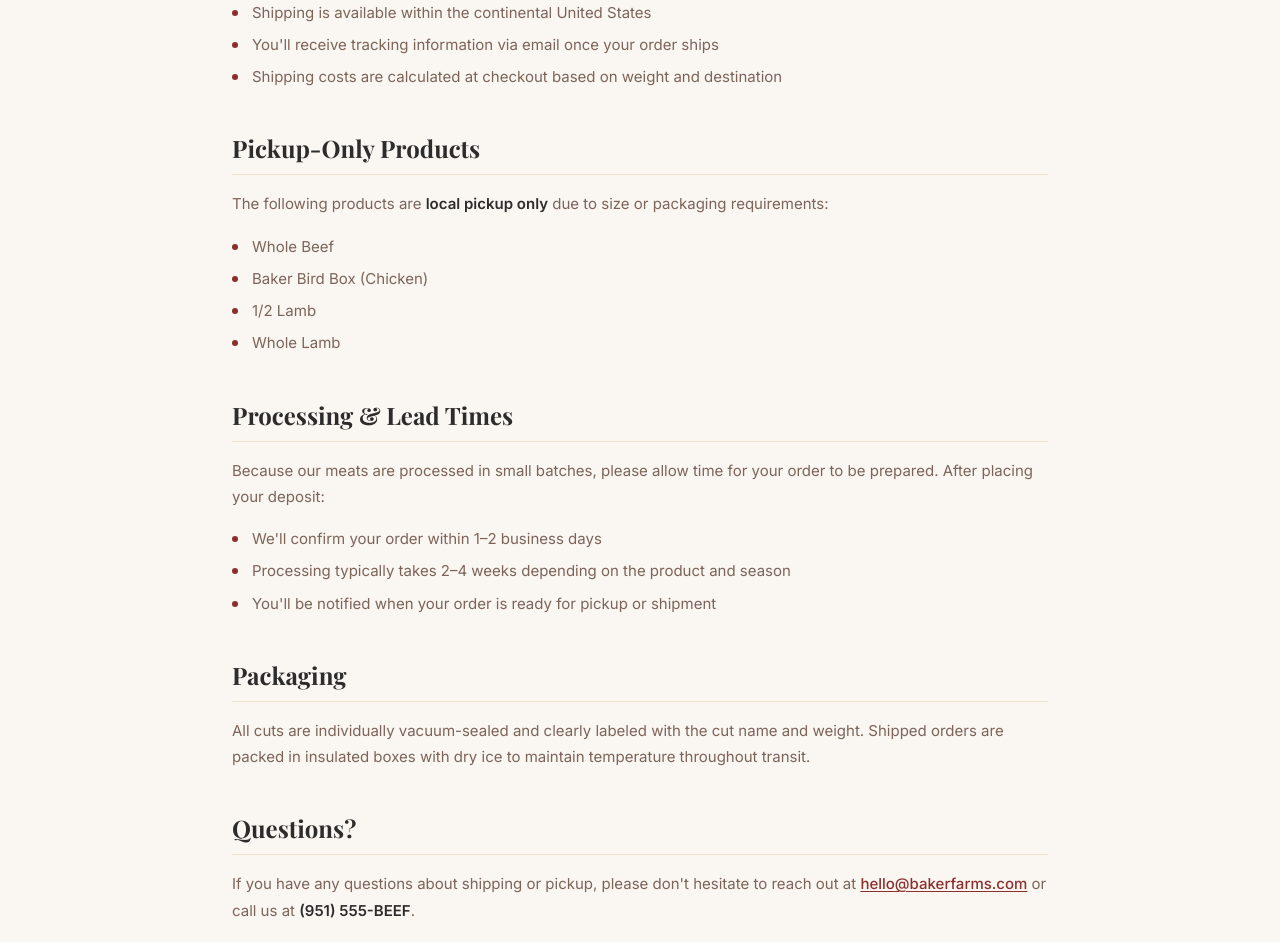
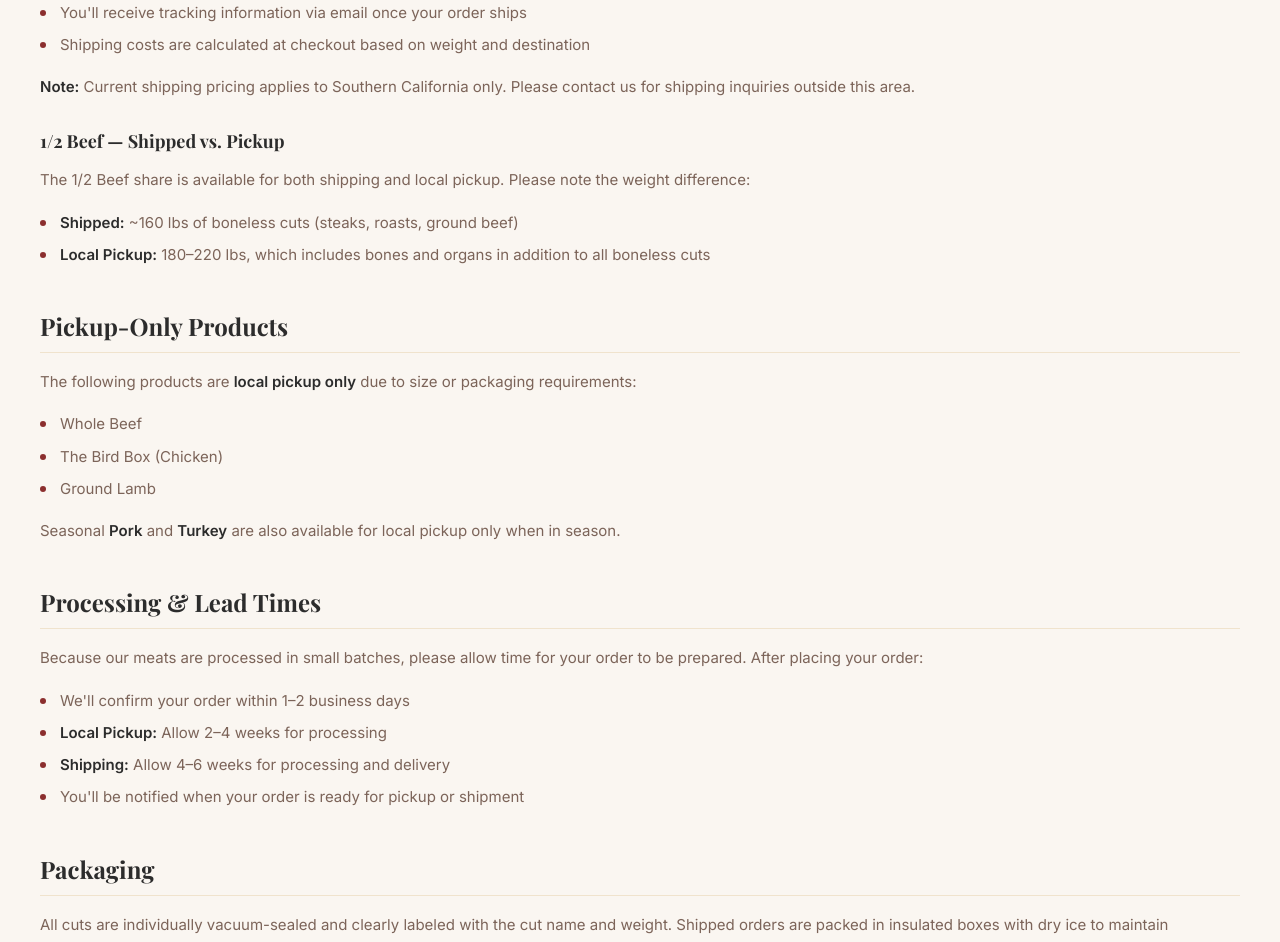
Before and after one commit to tdmgmrkt-arch/baker-farms, a Next.js app: page /shipping in a window 1280 px wide. Shown: the part 920-1862 px from the top of the page. Built offline with nearby package versions, Linux system fonts and the light colour scheme.

Commit message:
latest changes 3/19

```diff
--- a/src/app/faq/page.tsx
+++ b/src/app/faq/page.tsx
@@ -16,30 +16,30 @@ export default function FAQPage() {
 
       <h3>How do I place an order?</h3>
       <p>
-        Browse our products on the homepage and click <strong>"Reserve Now"</strong>{" "}
-        on any product. You'll be taken to a secure checkout page to pay your 50%
-        deposit. Once your deposit is received, we'll confirm your order within
-        1–2 business days.
+        Browse our products on the homepage and click{" "}
+        <strong>&quot;Order Now&quot;</strong> on any product. You'll be taken to
+        a secure checkout page to complete your full payment. Once payment is
+        received, we'll confirm your order within 1–2 business days.
       </p>
 
-      <h3>What does "50% deposit to reserve" mean?</h3>
+      <h3>How does payment work?</h3>
       <p>
-        Because our meats are processed in small batches, we require a 50% deposit
-        to secure your share. The remaining balance is due when your order is
-        ready for pickup or before it ships. Final pricing is based on actual
-        hanging weight.
+        Full payment is required at checkout to secure your order. All payments
+        are processed securely through Stripe. Final pricing is based on actual
+        hanging weight and may be adjusted slightly after processing.
       </p>
 
       <h3>Can I customize my order or choose specific cuts?</h3>
       <p>
         Our shares come with a standard cut list, but we're happy to work with
-        you on preferences when possible. Contact us after placing your deposit
-        to discuss any special requests.
+        you on preferences when possible. Contact us after placing your order to
+        discuss any special requests. Custom cuts are available on the 1/2 and
+        Whole Beef local pickup options.
       </p>
 
       <h2>Our Meats</h2>
 
-      <h3>What does "grass-fed and finished" mean?</h3>
+      <h3>What does &quot;grass-fed and finished&quot; mean?</h3>
       <p>
         Our cattle are raised on pasture their entire lives and are never
         transitioned to grain feed in a feedlot. They eat grass from start to
@@ -64,13 +64,12 @@ export default function FAQPage() {
       <h3>How much freezer space do I need?</h3>
       <p>Each share requires different amounts of space:</p>
       <ul>
-        <li><strong>Baker Beef Box (1/8):</strong> 1–2 cubic feet</li>
+        <li><strong>The Beef Box (1/8):</strong> 1–2 cubic feet</li>
         <li><strong>1/4 Beef:</strong> 2–4 cubic feet</li>
-        <li><strong>1/2 Beef:</strong> 5–7 cubic feet</li>
+        <li><strong>1/2 Beef:</strong> 7–10 cubic feet</li>
         <li><strong>Whole Beef:</strong> 14–20 cubic feet</li>
-        <li><strong>Baker Bird Box:</strong> 1–2 cubic feet</li>
-        <li><strong>1/2 Lamb:</strong> ~1 cubic foot</li>
-        <li><strong>Whole Lamb:</strong> ~2 cubic feet</li>
+        <li><strong>The Bird Box:</strong> 1–2 cubic feet</li>
+        <li><strong>Ground Lamb:</strong> ~1 cubic foot</li>
       </ul>
 
       <h3>How long will the meat last in the freezer?</h3>
@@ -84,10 +83,18 @@ export default function FAQPage() {
 
       <h3>Which products can be shipped?</h3>
       <p>
-        The <strong>Baker Beef Box</strong>, <strong>1/4 Beef</strong>, and{" "}
-        <strong>1/2 Beef</strong> are available for shipping within the
-        continental United States. All other products are local pickup only in
-        Winchester, CA.
+        The <strong>Beef Box</strong>, <strong>1/4 Beef</strong>, and{" "}
+        <strong>1/2 Beef</strong> are available for shipping within Southern
+        California. The 1/2 Beef is also available for local pickup. All other
+        products are local pickup only in Winchester, CA.
+      </p>
+
+      <h3>Why is the 1/2 Beef a different weight for shipping vs. pickup?</h3>
+      <p>
+        Shipped 1/2 Beef orders are approximately <strong>160 lbs</strong> of
+        boneless cuts (steaks, roasts, ground beef). Local pickup orders are{" "}
+        <strong>180–220 lbs</strong> because they include bones and organs in
+        addition to all boneless cuts.
       </p>
 
       <h3>How is meat shipped?</h3>
@@ -104,7 +111,13 @@ export default function FAQPage() {
         cooler if you're traveling more than 30 minutes.
       </p>
 
-      <h2>Payment</h2>
+      <h3>How long does it take to receive my order?</h3>
+      <ul>
+        <li><strong>Local Pickup:</strong> Allow 2–4 weeks for processing</li>
+        <li><strong>Shipping:</strong> Allow 4–6 weeks for processing and delivery</li>
+      </ul>
+
+      <h2>Payment & Cancellations</h2>
 
       <h3>What payment methods do you accept?</h3>
       <p>
@@ -112,18 +125,19 @@ export default function FAQPage() {
         payment information is never stored on our servers.
       </p>
 
-      <h3>Is my deposit refundable?</h3>
+      <h3>What is your cancellation policy?</h3>
       <p>
-        Deposits are fully refundable if you cancel before your animal enters
-        processing. Once processing begins, deposits are non-refundable. See our{" "}
-        <a href="/returns">Return Policy</a> for full details.
+        If you need to cancel your order, please contact us as soon as possible.
+        Cancellations made before your animal enters processing are eligible for
+        a full refund. Once processing has begun, orders are non-refundable. See
+        our <a href="/returns">Return Policy</a> for full details.
       </p>
 
       <h2>Still Have Questions?</h2>
       <p>
         We're here to help. Reach out to us at{" "}
-        <a href="mailto:hello@bakerfarms.com">hello@bakerfarms.com</a> or call{" "}
-        <strong>(951) 555-BEEF</strong> and we'll be happy to assist you.
+        <a href="mailto:bakermeatco@gmail.com">bakermeatco@gmail.com</a> or call{" "}
+        <strong>(951) 348-0235</strong> and we'll be happy to assist you.
       </p>
     </PolicyLayout>
   );
--- a/src/app/privacy/page.tsx
+++ b/src/app/privacy/page.tsx
@@ -16,10 +16,11 @@ export default function PrivacyPage() {
         <strong>Effective Date:</strong> January 1, 2026
       </p>
       <p>
-        Baker Farms Premium Meats ("we," "our," or "us") respects your privacy
-        and is committed to protecting the personal information you share with
-        us. This Privacy Policy explains how we collect, use, and safeguard your
-        information when you visit our website or place an order.
+        Baker Farms Premium Meats (&quot;we,&quot; &quot;our,&quot; or
+        &quot;us&quot;) respects your privacy and is committed to protecting the
+        personal information you share with us. This Privacy Policy explains how
+        we collect, use, and safeguard your information when you visit our
+        website or place an order.
       </p>
 
       <h2>Information We Collect</h2>
@@ -65,7 +66,7 @@ export default function PrivacyPage() {
         All payment transactions are processed through{" "}
         <strong>Stripe</strong>, a PCI-DSS Level 1 certified payment processor.
         We do not store your credit card number or full payment details on our
-        servers. Stripe's security practices can be reviewed at{" "}
+        servers. Stripe&apos;s security practices can be reviewed at{" "}
         <a href="https://stripe.com/privacy" target="_blank" rel="noopener noreferrer">
           stripe.com/privacy
         </a>.
@@ -109,8 +110,8 @@ export default function PrivacyPage() {
         </li>
       </ul>
       <p>
-        You can control cookie preferences through your browser settings. Disabling
-        cookies may affect some website functionality.
+        You can control cookie preferences through your browser settings.
+        Disabling cookies may affect some website functionality.
       </p>
 
       <h2>Your Rights</h2>
@@ -149,9 +150,10 @@ export default function PrivacyPage() {
       </p>
       <ul>
         <li>
-          Email: <a href="mailto:hello@bakerfarms.com">hello@bakerfarms.com</a>
+          Email:{" "}
+          <a href="mailto:bakermeatco@gmail.com">bakermeatco@gmail.com</a>
         </li>
-        <li>Phone: (951) 555-BEEF</li>
+        <li>Phone: (951) 348-0235</li>
         <li>Address: Baker Farms, Winchester, California</li>
       </ul>
     </PolicyLayout>
--- a/src/app/returns/page.tsx
+++ b/src/app/returns/page.tsx
@@ -37,25 +37,21 @@ export default function ReturnsPage() {
         issue so we can assess and respond quickly.
       </p>
 
-      <h2>Deposits</h2>
+      <h2>Payments & Cancellations</h2>
       <p>
-        All orders require a <strong>50% deposit</strong> to reserve your share.
-        Deposits are refundable under the following conditions:
+        All orders require <strong>full payment at checkout</strong> to secure
+        your share. Payments are processed securely through Stripe.
       </p>
       <ul>
         <li>
-          <strong>Cancellation before processing:</strong> Full deposit refund if
-          you cancel before your animal enters processing
+          <strong>Cancellation before processing:</strong> Full refund if you
+          cancel before your animal enters processing
         </li>
         <li>
-          <strong>Cancellation during processing:</strong> Deposits are
+          <strong>Cancellation during or after processing:</strong> Orders are
           non-refundable once your animal has entered the processing stage
         </li>
       </ul>
-      <p>
-        The remaining balance is due upon pickup or before shipping. Final
-        pricing is based on the actual hanging weight of your animal.
-      </p>
 
       <h2>What We Cannot Accept</h2>
       <p>
@@ -75,9 +71,9 @@ export default function ReturnsPage() {
       </p>
       <ul>
         <li>
-          Email: <a href="mailto:hello@bakerfarms.com">hello@bakerfarms.com</a>
+          Email: <a href="mailto:bakermeatco@gmail.com">bakermeatco@gmail.com</a>
         </li>
-        <li>Phone: (951) 555-BEEF</li>
+        <li>Phone: (951) 348-0235</li>
       </ul>
       <p>
         We review all claims promptly and will respond within{" "}
--- a/src/app/shipping/page.tsx
+++ b/src/app/shipping/page.tsx
@@ -10,7 +10,7 @@ export default function ShippingPage() {
   return (
     <PolicyLayout
       title="Shipping Information"
-      subtitle="How we get premium pasture-raised meats from our farm to your freezer."
+      subtitle="How we get premium pasture-raised meats from our farms to your freezer."
     >
       <h2>Delivery Methods</h2>
       <p>
@@ -22,7 +22,7 @@ export default function ShippingPage() {
       <h3>Local Pickup — Winchester, CA</h3>
       <p>
         All products are available for local pickup at our farm in Winchester,
-        California. After your order is processed and your meat is ready, we'll
+        California. After your order is confirmed and your meat is ready, we'll
         contact you to schedule a convenient pickup time.
       </p>
       <ul>
@@ -33,16 +33,36 @@ export default function ShippingPage() {
 
       <h3>Shipping — Select Products</h3>
       <p>
-        The <strong>Baker Beef Box (1/8 Beef)</strong>, <strong>1/4 Beef</strong>,
+        The <strong>Beef Box (1/8 Beef)</strong>, <strong>1/4 Beef</strong>,
         and <strong>1/2 Beef</strong> shares are available for shipping. We ship
         using insulated packaging with dry ice to ensure your meat stays frozen
         during transit.
       </p>
       <ul>
         <li>Orders are shipped Monday–Wednesday to avoid weekend delays</li>
-        <li>Shipping is available within the continental United States</li>
         <li>You'll receive tracking information via email once your order ships</li>
         <li>Shipping costs are calculated at checkout based on weight and destination</li>
+      </ul>
+      <p>
+        <strong>Note:</strong> Current shipping pricing applies to Southern
+        California only. Please contact us for shipping inquiries outside this
+        area.
+      </p>
+
+      <h3>1/2 Beef — Shipped vs. Pickup</h3>
+      <p>
+        The 1/2 Beef share is available for both shipping and local pickup.
+        Please note the weight difference:
+      </p>
+      <ul>
+        <li>
+          <strong>Shipped:</strong> ~160 lbs of boneless cuts (steaks, roasts,
+          ground beef)
+        </li>
+        <li>
+          <strong>Local Pickup:</strong> 180–220 lbs, which includes bones and
+          organs in addition to all boneless cuts
+        </li>
       </ul>
 
       <h2>Pickup-Only Products</h2>
@@ -52,19 +72,27 @@ export default function ShippingPage() {
       </p>
       <ul>
         <li>Whole Beef</li>
-        <li>Baker Bird Box (Chicken)</li>
-        <li>1/2 Lamb</li>
-        <li>Whole Lamb</li>
+        <li>The Bird Box (Chicken)</li>
+        <li>Ground Lamb</li>
       </ul>
+      <p>
+        Seasonal <strong>Pork</strong> and <strong>Turkey</strong> are also
+        available for local pickup only when in season.
+      </p>
 
       <h2>Processing & Lead Times</h2>
       <p>
         Because our meats are processed in small batches, please allow time for
-        your order to be prepared. After placing your deposit:
+        your order to be prepared. After placing your order:
       </p>
       <ul>
         <li>We'll confirm your order within 1–2 business days</li>
-        <li>Processing typically takes 2–4 weeks depending on the product and season</li>
+        <li>
+          <strong>Local Pickup:</strong> Allow 2–4 weeks for processing
+        </li>
+        <li>
+          <strong>Shipping:</strong> Allow 4–6 weeks for processing and delivery
+        </li>
         <li>You'll be notified when your order is ready for pickup or shipment</li>
       </ul>
 
@@ -79,8 +107,8 @@ export default function ShippingPage() {
       <p>
         If you have any questions about shipping or pickup, please don't hesitate
         to reach out at{" "}
-        <a href="mailto:hello@bakerfarms.com">hello@bakerfarms.com</a> or call
-        us at <strong>(951) 555-BEEF</strong>.
+        <a href="mailto:bakermeatco@gmail.com">bakermeatco@gmail.com</a> or call
+        us at <strong>(951) 348-0235</strong>.
       </p>
     </PolicyLayout>
   );
--- a/src/app/terms/page.tsx
+++ b/src/app/terms/page.tsx
@@ -21,19 +21,16 @@ export default function TermsPage() {
         read them carefully.
       </p>
 
-      <h2>Orders & Deposits</h2>
+      <h2>Orders & Payment</h2>
       <p>
-        All orders require a <strong>50% deposit</strong> to reserve your share.
-        By placing a deposit, you are agreeing to purchase the selected product
-        at the listed price, subject to final weight adjustment.
+        All orders require <strong>full payment at checkout</strong> to secure
+        your share. By completing payment, you are agreeing to purchase the
+        selected product at the listed price, subject to final weight adjustment.
       </p>
       <ul>
         <li>
-          Deposits are processed securely through Stripe and are confirmed via
+          Payments are processed securely through Stripe and are confirmed via
           email
-        </li>
-        <li>
-          The remaining balance is due upon pickup or before shipment
         </li>
         <li>
           Final pricing is based on the actual hanging weight of your animal and
@@ -45,17 +42,16 @@ export default function TermsPage() {
       <ul>
         <li>
           <strong>Before processing:</strong> You may cancel your order and
-          receive a full deposit refund if your animal has not yet entered
-          processing
+          receive a full refund if your animal has not yet entered processing
         </li>
         <li>
-          <strong>During or after processing:</strong> Deposits are
-          non-refundable once your animal has entered the processing stage
+          <strong>During or after processing:</strong> Orders are non-refundable
+          once your animal has entered the processing stage
         </li>
       </ul>
       <p>
         To cancel an order, please contact us as soon as possible at{" "}
-        <a href="mailto:hello@bakerfarms.com">hello@bakerfarms.com</a>.
+        <a href="mailto:bakermeatco@gmail.com">bakermeatco@gmail.com</a>.
       </p>
 
       <h2>Product Descriptions & Pricing</h2>
@@ -73,7 +69,7 @@ export default function TermsPage() {
           animal size and processor availability
         </li>
         <li>
-          Prices are subject to change without notice, but confirmed deposits
+          Prices are subject to change without notice, but confirmed orders
           will be honored at the price at the time of purchase
         </li>
       </ul>
@@ -81,9 +77,10 @@ export default function TermsPage() {
       <h2>Shipping & Delivery</h2>
       <p>
         Products eligible for shipping will be sent using insulated packaging
-        with dry ice via expedited carriers. Baker Farms is not responsible for
-        delays caused by shipping carriers, weather events, or other
-        circumstances beyond our control.
+        with dry ice via expedited carriers. Current shipping pricing applies to
+        Southern California only. Baker Farms is not responsible for delays
+        caused by shipping carriers, weather events, or other circumstances
+        beyond our control.
       </p>
       <p>
         If your shipment arrives damaged or thawed, please contact us within{" "}
@@ -153,9 +150,9 @@ export default function TermsPage() {
       </p>
       <ul>
         <li>
-          Email: <a href="mailto:hello@bakerfarms.com">hello@bakerfarms.com</a>
+          Email: <a href="mailto:bakermeatco@gmail.com">bakermeatco@gmail.com</a>
         </li>
-        <li>Phone: (951) 555-BEEF</li>
+        <li>Phone: (951) 348-0235</li>
         <li>Address: Baker Farms, Winchester, California</li>
       </ul>
     </PolicyLayout>
--- a/src/components/Difference.tsx
+++ b/src/components/Difference.tsx
@@ -10,7 +10,7 @@ const differentiators = [
   },
   {
     image: "/images/rotationallygrazedpastures.webp",
-    title: "Rotationally Grazed Pastures",
+    title: "Rotational Grazing",
     desc: "Our cattle graze on nutrient-rich, rotationally managed pastures. This regenerative method enriches the soil and produces healthier animals.",
   },
   {
--- a/src/components/Navbar.tsx
+++ b/src/components/Navbar.tsx
@@ -45,7 +45,7 @@ export default function Navbar() {
                 alt="Baker Farms Premium Meats"
                 width={160}
                 height={80}
-                className="h-12 sm:h-14 lg:h-18 w-auto object-contain"
+                className="h-14 sm:h-16 lg:h-22 w-auto object-contain"
                 priority
               />
             </Link>
--- a/src/components/PolicyLayout.tsx
+++ b/src/components/PolicyLayout.tsx
@@ -37,7 +37,7 @@ export default function PolicyLayout({
 
       {/* Content */}
       <div className="bg-cream">
-        <div className="mx-auto max-w-4xl px-5 sm:px-6 lg:px-10 py-12 sm:py-16 lg:py-20">
+        <div className="mx-auto max-w-7xl px-5 sm:px-6 lg:px-10 py-12 sm:py-16 lg:py-20">
           <motion.div
             initial={{ opacity: 0, y: 20 }}
             animate={{ opacity: 1, y: 0 }}
```
Also changed, not shown: src/components/Products.tsx (+49 -43 lines), public/images/lamb2.webp, public/images/lamb3.webp (added).
